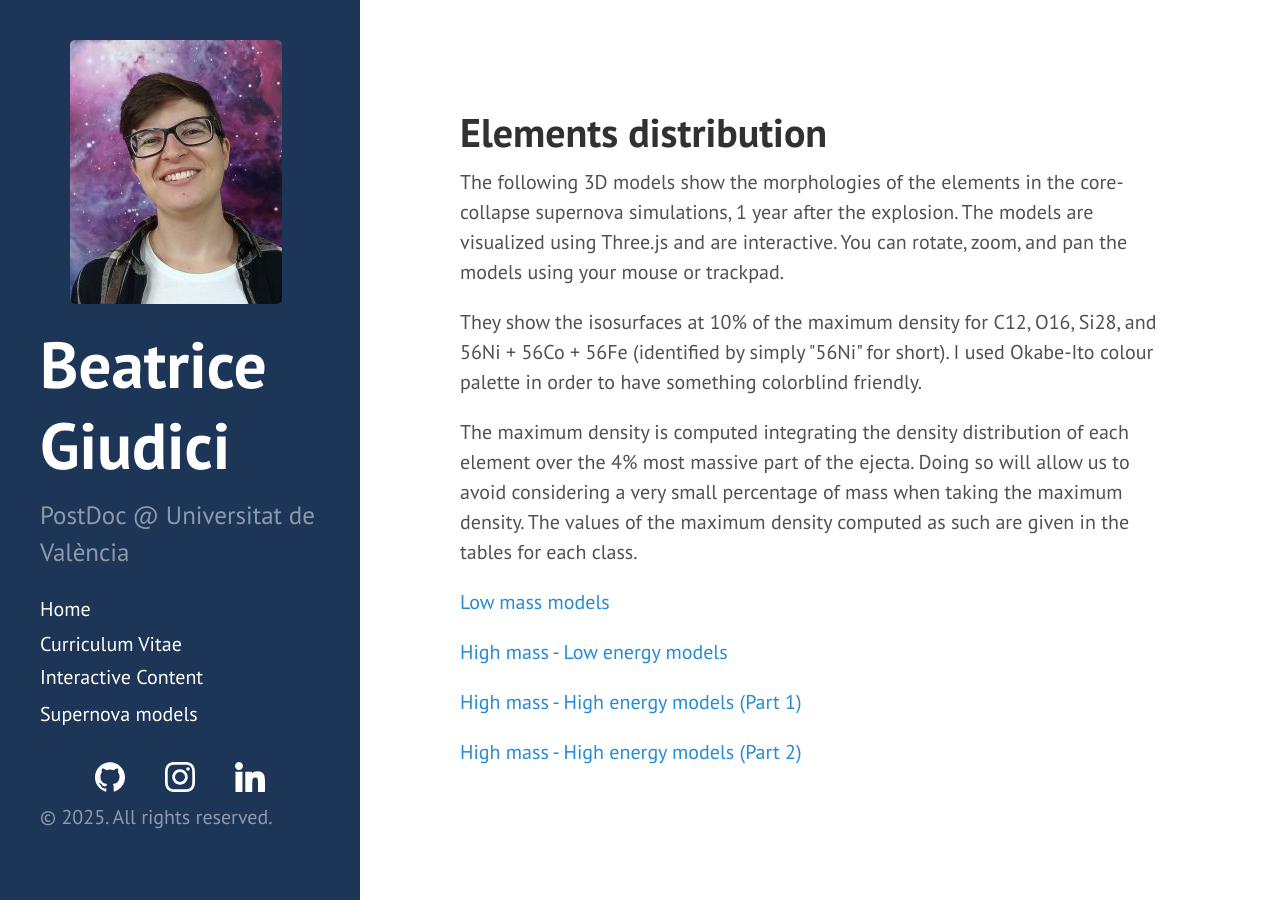
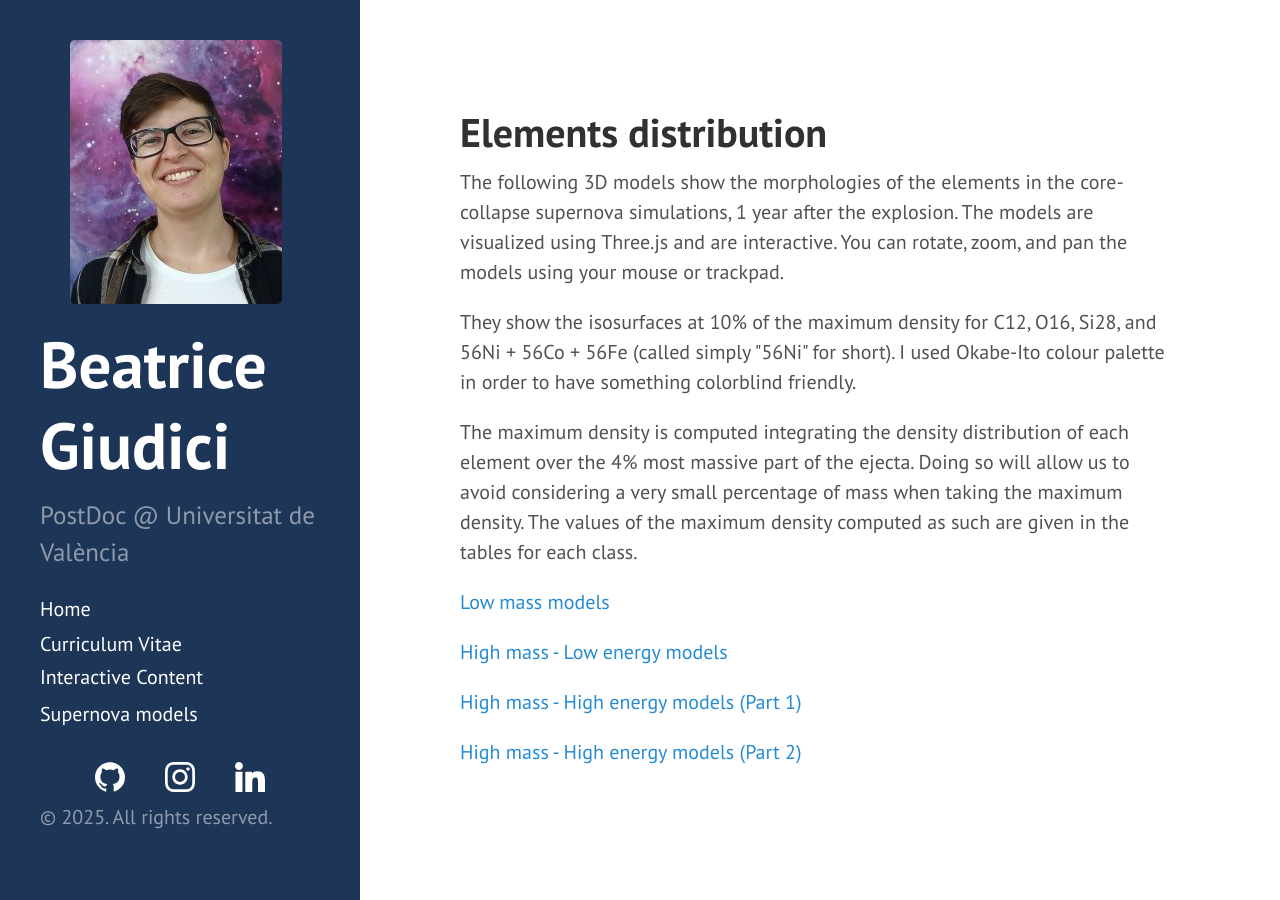
Before and after one commit to BeaGiudici/BeaGiudici.github.io, a Jekyll site: the page built from elements.html, in a window 1280 px wide. Built offline with Jekyll 4.4.1, drawn with Linux system fonts in a browser that asks for light colours.

Commit message:
Small correction

```diff
--- a/elements.html
+++ b/elements.html
@@ -11,7 +11,7 @@ title: Elements distribution
 </p>
 <p>
     They show the isosurfaces at 10% of the maximum density for C12, O16, Si28, and
-    56Ni + 56Co + 56Fe (identified by simply "56Ni" for short). I used Okabe-Ito colour
+    56Ni + 56Co + 56Fe (called simply "56Ni" for short). I used Okabe-Ito colour
     palette in order to have something colorblind friendly.
 </p>
 <p>
```
